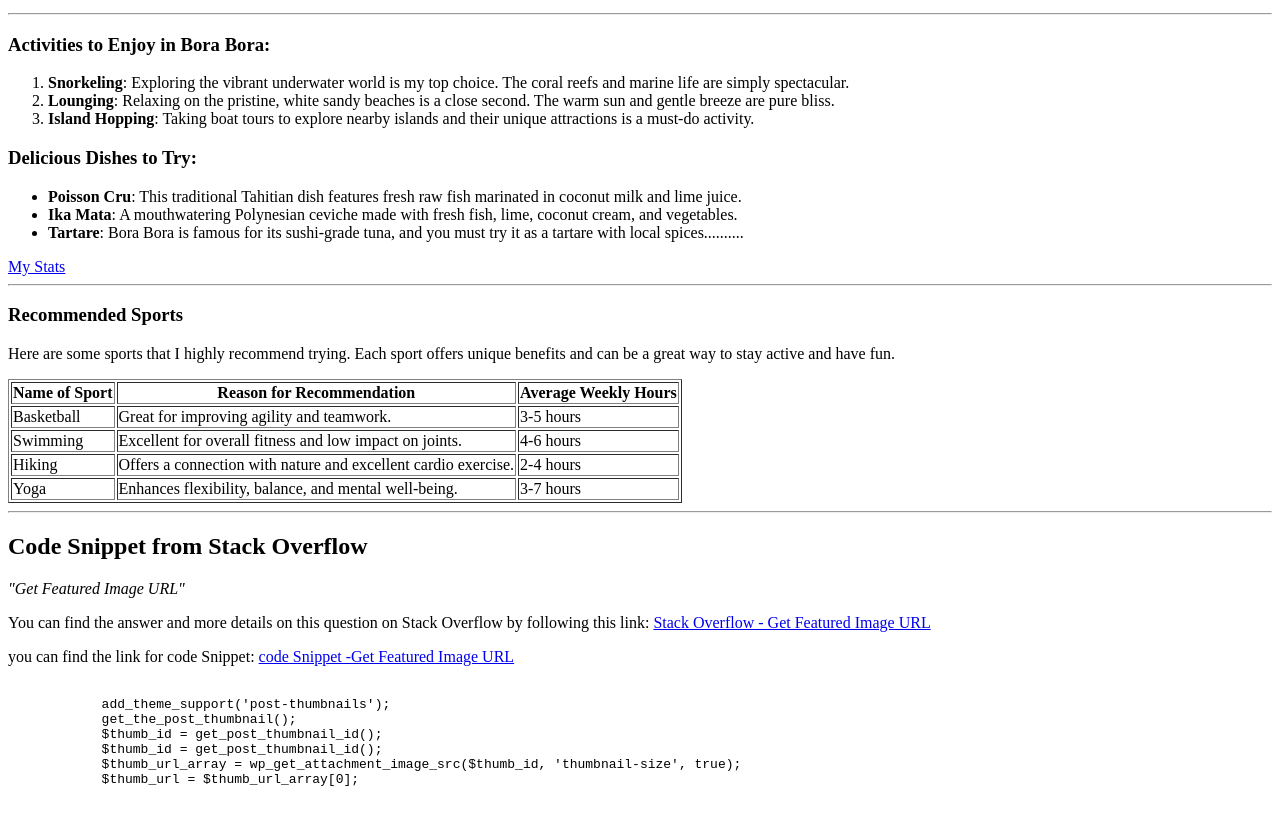
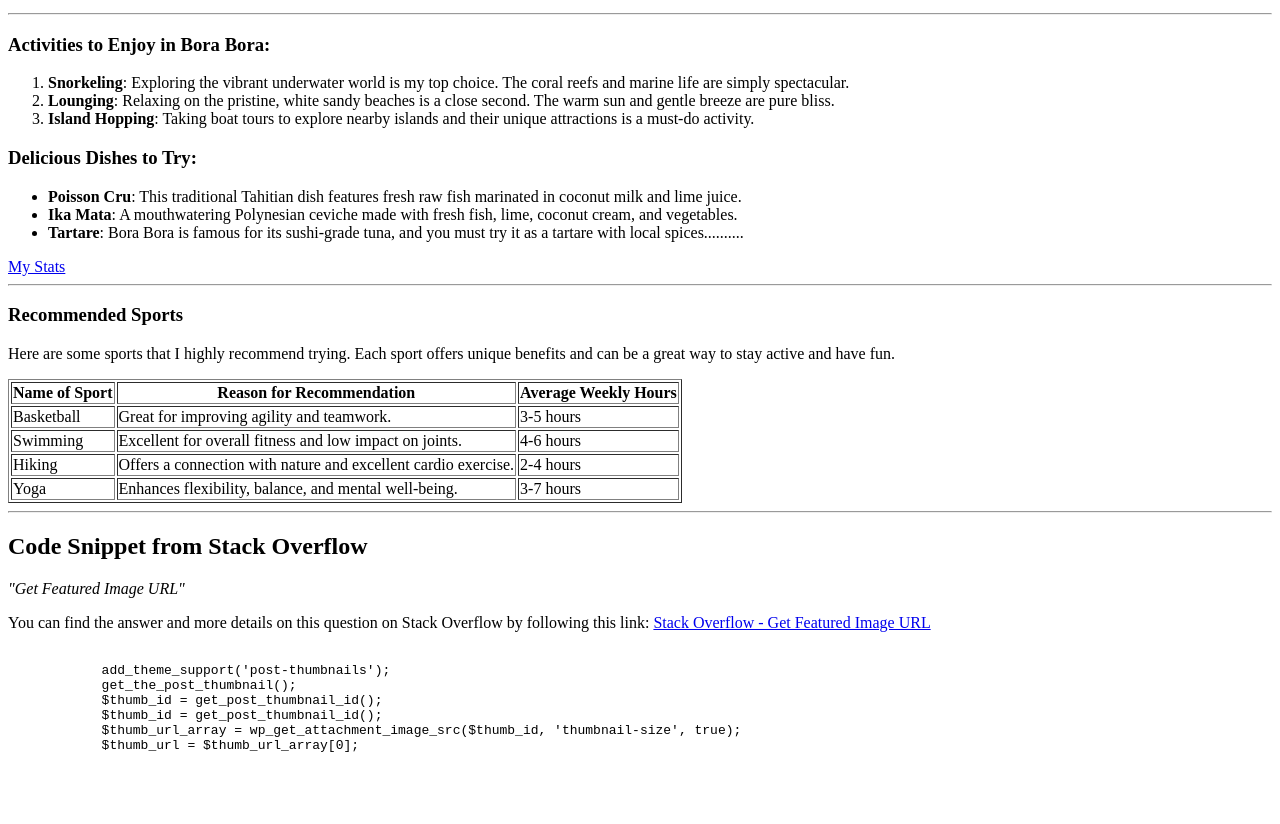
Before and after one commit to 44-563-WebApps-F23/44563-webapps-f23-assignment3-S566637, a plain HTML site: page index.html in a window 1280 px wide. Shown: the part 106-930 px from the top of the page. Drawn offline with Linux system fonts and the light colour scheme.

Commit message:
-/mfileupdated

```diff
--- a/index.html
+++ b/index.html
@@ -79,10 +79,7 @@
             You can find the answer and more details on this question on Stack Overflow by following this link:
             <a href="https://stackoverflow.com/questions/11261883/how-to-get-the-wordpress-post-thumbnail-featured-image-url">Stack Overflow - Get Featured Image URL</a>
         </p>
-        <p>
-            you can find the link for code Snippet:
-            <a href="https://css-tricks.com/snippets/wordpress/get-featured-image-url/">code Snippet -Get Featured Image URL </a>
-        </p>
+
 
 
     <pre>
```
